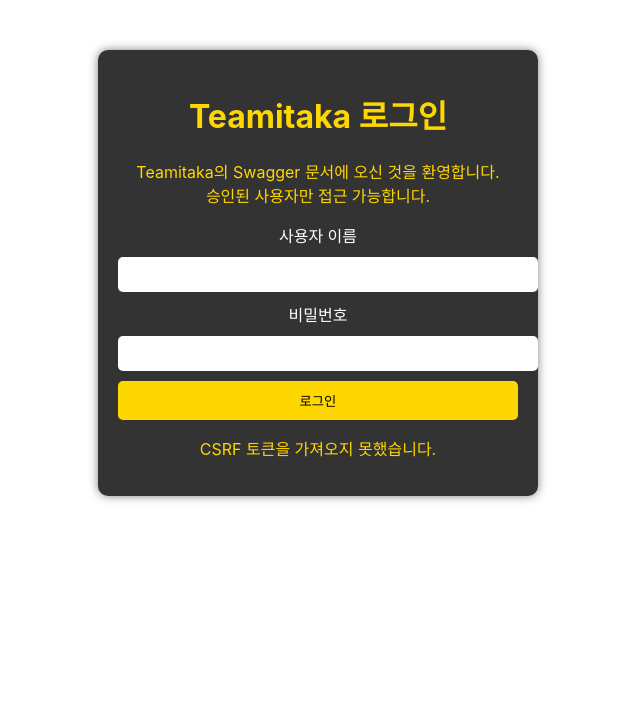
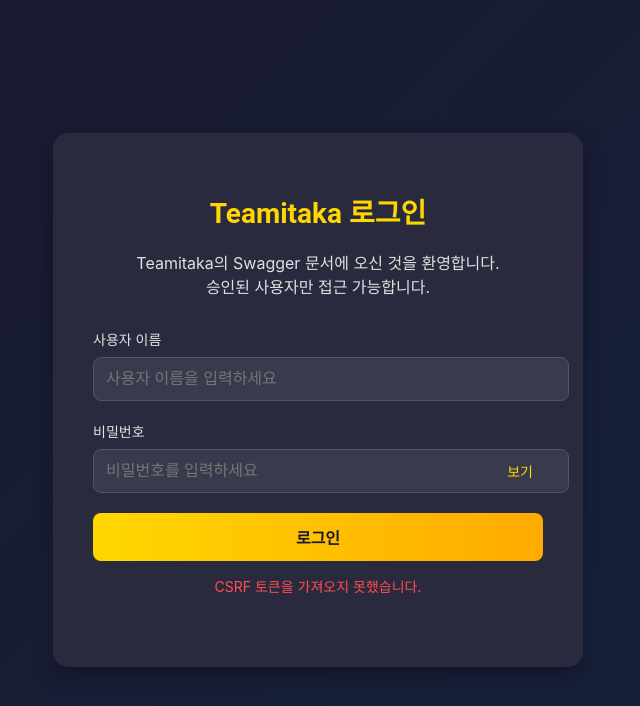
Before and after one commit to sjwoo1999/teamitaka-swagger-docs, a React (Create React App) app in the folder frontend/: page / in a window 1280 px wide. Shown: the top 706 px of the page, without its empty margins (322-962 px from the left). Built offline with nearby package versions, Linux system fonts and the light colour scheme; no server answers.

Commit message:
🔧 Modified: MainPage.css, MainPage.js
Modified: MainPage.css, MainPage.js

```diff
--- a/frontend/src/pages/MainPage.css
+++ b/frontend/src/pages/MainPage.css
@@ -1,37 +1,98 @@
+.login-page {
+    background: linear-gradient(135deg, #1a1a2e, #16213e);
+    min-height: 100vh;
+    display: flex;
+    justify-content: center;
+    align-items: center;
+}
+
 .login-container {
-    background-color: #333;
-    padding: 20px;
-    border-radius: 10px;
+    background-color: #2a2a3e;
+    padding: 40px;
+    border-radius: 15px;
+    box-shadow: 0 8px 20px rgba(0, 0, 0, 0.3);
+    width: 100%;
+    max-width: 450px;
     text-align: center;
     color: #fff;
-    max-width: 400px;
-    margin: 50px auto;
-    box-shadow: 0 0 10px rgba(0, 0, 0, 0.5);
 }
 
 h1 {
     color: #ffd700;
+    font-size: 28px;
+    margin-bottom: 20px;
+    font-family: 'Roboto', sans-serif;
 }
 
 p {
-    color: #ffd700;
+    color: #e0e0e0;
+    font-size: 16px;
+    margin-bottom: 30px;
+    line-height: 1.5;
+}
+
+.input-group {
+    margin-bottom: 20px;
+    text-align: left;
+}
+
+label {
+    display: block;
+    font-size: 14px;
+    color: #e0e0e0;
+    margin-bottom: 8px;
 }
 
 input {
-    display: block;
     width: 100%;
-    padding: 10px;
-    margin: 10px 0;
-    border-radius: 5px;
-    border: none;
+    padding: 12px;
+    border: 1px solid #555;
+    border-radius: 8px;
+    background-color: #3a3a4e;
+    color: #fff;
+    font-size: 16px;
+    transition: border-color 0.3s ease;
+}
+
+input:focus {
+    border-color: #ffd700;
+    outline: none;
+}
+
+.password-wrapper {
+    position: relative;
+}
+
+.password-toggle {
+    position: absolute;
+    right: 10px;
+    top: 50%;
+    transform: translateY(-50%);
+    color: #ffd700;
+    cursor: pointer;
+    font-size: 14px;
 }
 
 button {
-    background-color: #ffd700;
-    color: #000;
-    padding: 10px;
+    width: 100%;
+    padding: 12px;
+    background: linear-gradient(90deg, #ffd700, #ffaa00);
+    color: #1a1a2e;
     border: none;
-    border-radius: 5px;
-    width: 100%;
+    border-radius: 8px;
+    font-size: 16px;
+    font-weight: bold;
     cursor: pointer;
+    transition: transform 0.2s ease, box-shadow 0.2s ease;
 }
+
+button:hover {
+    transform: translateY(-2px);
+    box-shadow: 0 4px 10px rgba(255, 215, 0, 0.4);
+}
+
+.error-message {
+    color: #ff4d4d;
+    font-size: 14px;
+    margin-top: 15px;
+}
--- a/frontend/src/pages/MainPage.js
+++ b/frontend/src/pages/MainPage.js
@@ -8,6 +8,7 @@
     const [password, setPassword] = useState('');
     const [csrfToken, setCsrfToken] = useState('');
     const [message, setMessage] = useState('');
+    const [showPassword, setShowPassword] = useState(false);
     const navigate = useNavigate();
 
     useEffect(() => {
@@ -29,29 +30,45 @@
     };
 
     return (
+        <div className="login-page">
             <div className="login-container">
                 <h1>Teamitaka 로그인</h1>
                 <p>Teamitaka의 Swagger 문서에 오신 것을 환영합니다.<br />승인된 사용자만 접근 가능합니다.</p>
                 <form onSubmit={handleSubmit}>
+                    <div className="input-group">
                         <label htmlFor="username">사용자 이름</label>
                         <input
                             type="text"
                             id="username"
                             value={username}
                             onChange={(e) => setUsername(e.target.value)}
+                            placeholder="사용자 이름을 입력하세요"
                             required
                         />
+                    </div>
+                    <div className="input-group">
                         <label htmlFor="password">비밀번호</label>
+                        <div className="password-wrapper">
                             <input
-                    type="password"
+                                type={showPassword ? 'text' : 'password'}
                                 id="password"
                                 value={password}
                                 onChange={(e) => setPassword(e.target.value)}
+                                placeholder="비밀번호를 입력하세요"
                                 required
                             />
+                            <span
+                                className="password-toggle"
+                                onClick={() => setShowPassword(!showPassword)}
+                            >
+                                {showPassword ? '숨기기' : '보기'}
+                            </span>
+                        </div>
+                    </div>
                     <button type="submit">로그인</button>
+                    <p className="error-message">{message}</p>
                 </form>
-            <p>{message}</p>
+            </div>
         </div>
     );
 }
```
Lines whose indentation alone changed are shown as unchanged.
